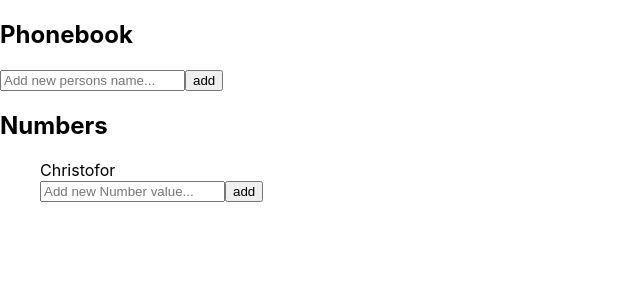
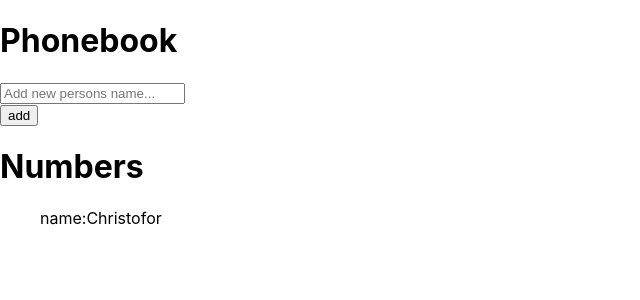
Before and after one commit to christoforp/https---github.com-christoforp-FullStack-part-2, a React (Create React App) app: page / in a window 1280 px wide. Shown: the top 300 px of the page, without its empty margins (0-640 px from the left). Built offline with nearby package versions, Linux system fonts and the light colour scheme.

Commit message:
https://github.com/christoforp/https---github.com-christoforp-FullStack-part-2

```diff
--- a/package.json
+++ b/package.json
@@ -17,7 +17,7 @@
     "build": "react-scripts build",
     "test": "react-scripts test",
     "eject": "react-scripts eject",
-    "server": "json-server -p3001/numbers --watch db.json"
+    "server": "json-server -p3000/ --watch db.json"
   },
   "eslintConfig": {
     "extends": [
--- a/src/App.js
+++ b/src/App.js
@@ -6,15 +6,18 @@ import Persons from './components/Persons'
 
 const App = () => {
   const [persons, setPersons] = useState([
-    { name: 'Christofor '}
+    { name: 'Christofor'}
   ])
 
   const [newName, setNewName] = useState('')
   const [newNumber,setNewNumber] = useState('')
 
+  const inputTextName = "Add new persons name..."
 
-  const inputTextName = "Add new persons name..."
-  const inputNumberValue = "Add new Number value..."
+
+
+
+
 
 
 
@@ -28,32 +31,51 @@ const App = () => {
       important: Math.random() > 0.5,
       id: persons.length + 1,
     }
+    // whereas user try to add name, which is already in the table/list. Action alert that name is already added in the list. Use different name
+    // whereas user adds name, which is not in the list then it uses  else => setpersons = {newname}
+
+    // variable "persons" has two different values in the table, therefore adding  a new to continue previous value using  function name concat()
+    //
+
+    if(persons.some(personsFind=> personsFind.name === newName)) {
+      alert(`${newName}person has been already added on the phonebook. Please use different name!`)
+    } else {
     setPersons(persons.concat(nameObject))
     setNewName('')
+    setNewNumber('')
+
   }
 
-  const submitNumber = (event) => {
-    event.preventDefault()
-    const NumberObject = {
-      phonenumber:newNumber,
 }
 
-    setNewNumber(Number.concat())
-    setNewNumber('')
-  }
+
+
+
+
 
 
 const handleNameChange = (event) => {
 
   console.log(event.target.value)
   setNewName(event.target.value)
+}
 
-  }
 
 const handleNumberChange = (event) => {
   console.log(event.target.value)
   setNewNumber(event.target.value)
+
 }
+
+
+
+
+
+
+
+
+
+
 
 
 
@@ -76,19 +98,20 @@ const App = () => {
 
    return (
     <div>
-      <h2>Phonebook</h2>
-
-      <form onSubmit={submitPerson}><input value={newName}onChange={handleNameChange}placeholder={inputTextName}/><button type="submit">add</button>
+      <h1>Phonebook</h1>
+      <form onSubmit={submitPerson}>
+        <div>
+        <input value={newName}onChange={handleNameChange}placeholder={inputTextName}/>
+        </div>
+        <div>
+          </div>
+           <button type='submit'>add</button>
     </form>
-
-      <h2>Numbers</h2>
+    <h1>Numbers</h1>
       <ul>
       {persons.map(searchPersons =>
             <Persons key={searchPersons.name} personsProps={searchPersons} />
       )}
-      <form onSubmit={submitNumber}><input value={newNumber}onChange={handleNumberChange}placeholder={inputNumberValue}/><button type='submit'>add</button>
-      </form>
-
         </ul>
     </div>
   )
--- a/src/components/Persons.js
+++ b/src/components/Persons.js
@@ -3,9 +3,8 @@ import React from "react";
 const Persons = ({personsProps}) => {
     return(
         <div>
-            {personsProps.name}
-
-        </div>
+             name:{personsProps.name}
+             </div>
     )
 }
 
```
Lines whose indentation alone changed are shown as unchanged.
